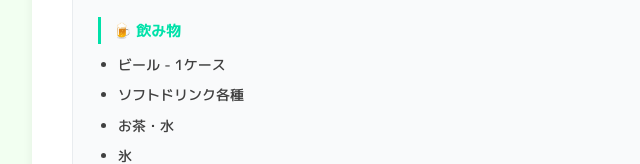
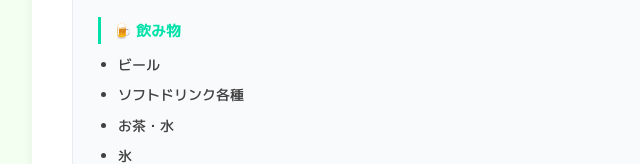
Before and after one commit to rikuouchi0813/mochiyoru, a website: page use-cases.html in a window 1280 px wide. Shown: the part 956-1120 px from the top of the page, 118-758 px from the left. Drawn offline with Linux system fonts and the light colour scheme; a web font is replaced by a local one.

Commit message:
Update use-cases.html

```diff
--- a/use-cases.html
+++ b/use-cases.html
@@ -116,7 +116,7 @@
                     <div class="item-category">
                         <h4><span aria-label="ビール">🍺</span> 飲み物</h4>
                         <ul>
-                            <li>ビール - 1ケース</li>
+                            <li>ビール</li>
                             <li>ソフトドリンク各種</li>
                             <li>お茶・水</li>
                             <li>氷</li>
```
